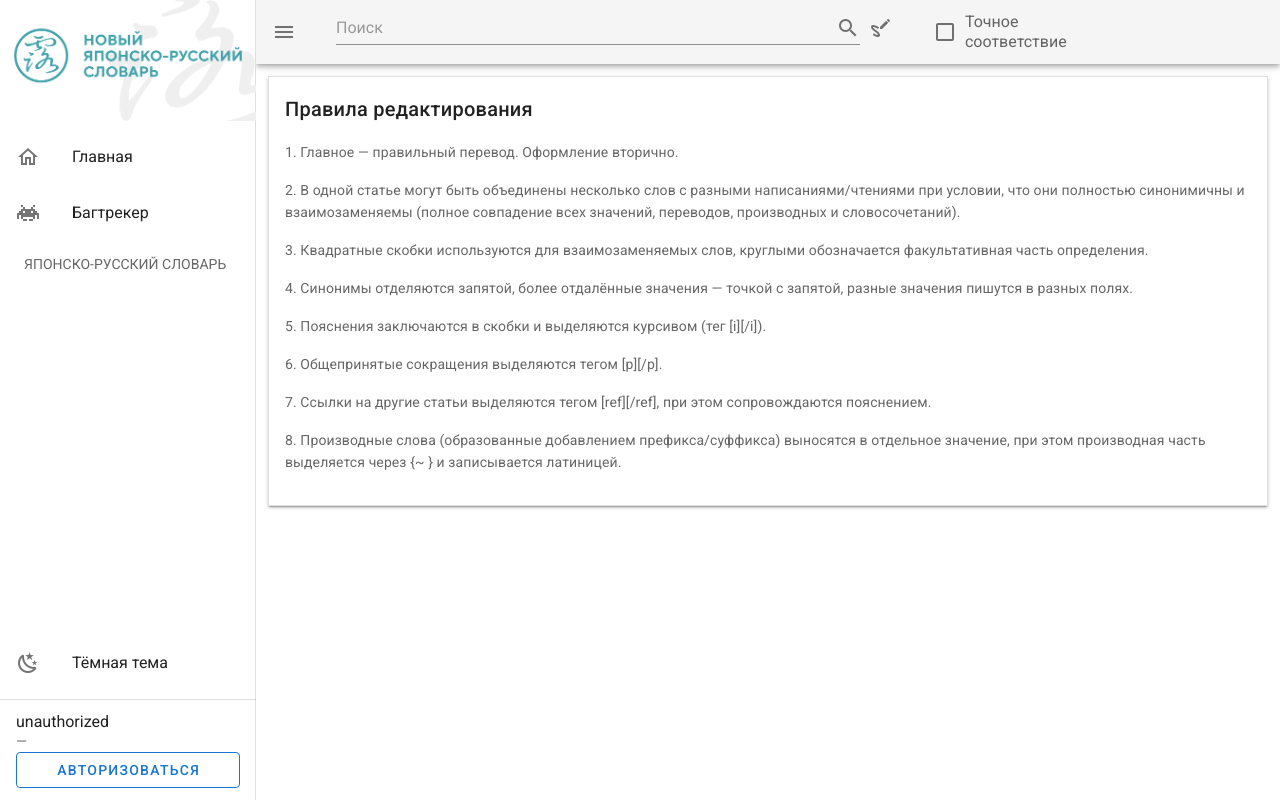
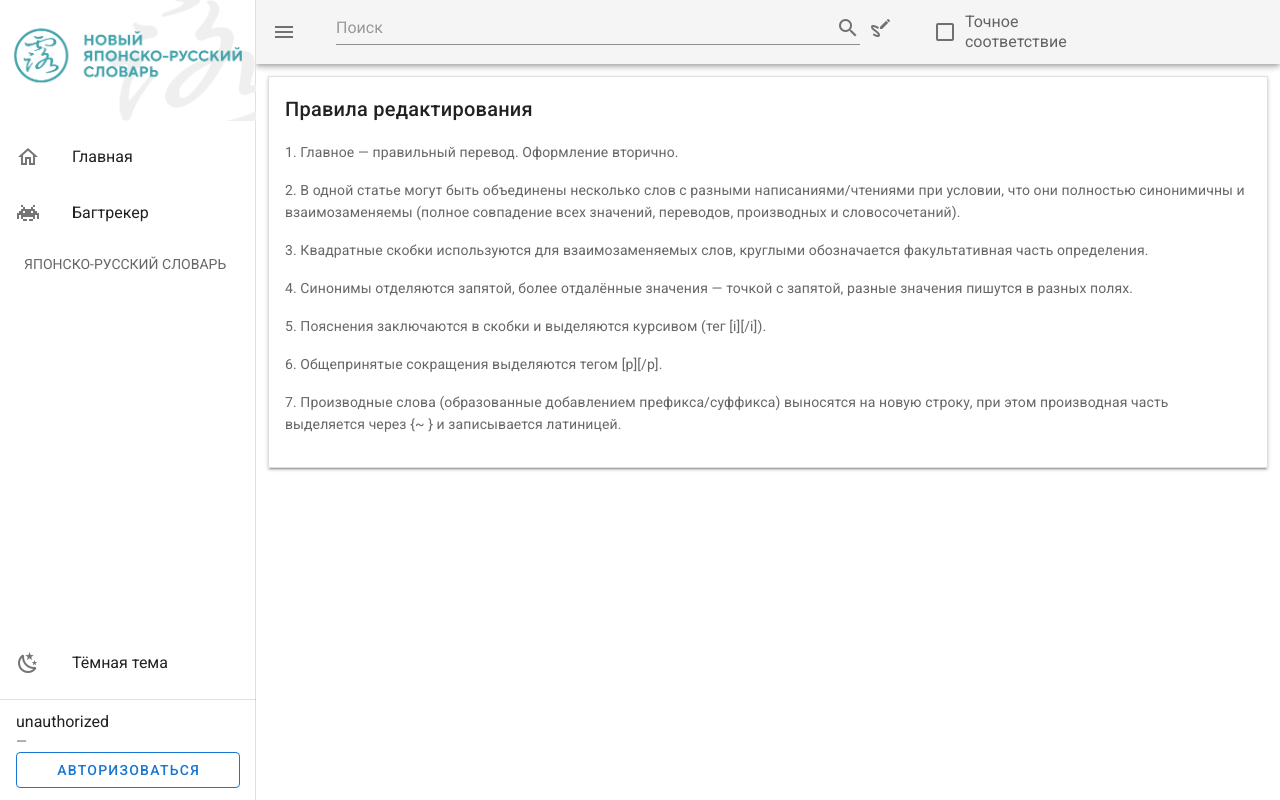
Before and after one commit to nyars-jiten/nyars, a Vue app: page /r/edit in a window 1280 px wide. Built offline with nearby package versions, Linux system fonts and the light colour scheme; no server answers.

Commit message:
change edit rules

```diff
--- a/src/views/About/EditsReadme.vue
+++ b/src/views/About/EditsReadme.vue
@@ -14,8 +14,7 @@
               <p>4. Синонимы отделяются запятой, более отдалённые значения — точкой с запятой, разные значения пишутся в разных полях.</p>
               <p>5. Пояснения заключаются в скобки и выделяются курсивом (тег [i][/i]).</p>
               <p>6. Общепринятые сокращения выделяются тегом [p][/p].</p>
-              <p>7. Ссылки на другие статьи выделяются тегом [ref][/ref], при этом сопровождаются пояснением.</p>
-              <p>8. Производные слова (образованные добавлением префикса/суффикса) выносятся в отдельное значение, при этом производная часть выделяется через {~ } и записывается латиницей.</p>
+              <p>7. Производные слова (образованные добавлением префикса/суффикса) выносятся на новую строку, при этом производная часть выделяется через {~ } и записывается латиницей.</p>
               <!-- <p></p> -->
             </v-card-text>
           </v-card>
```
